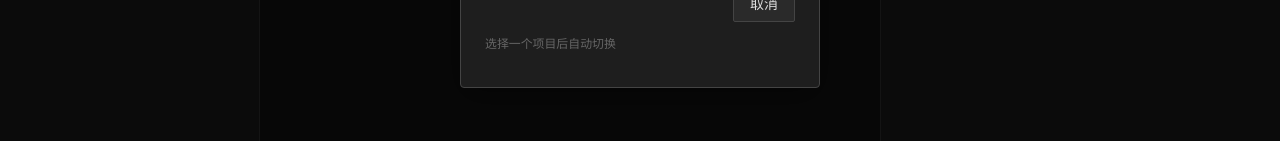
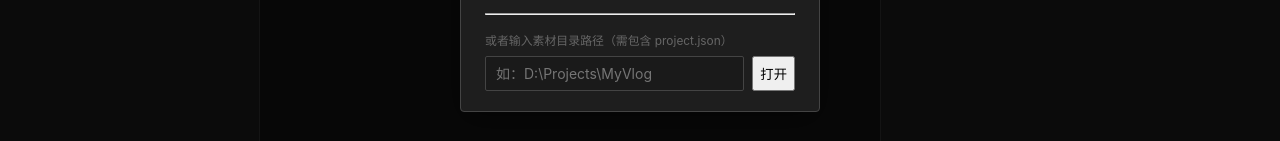
Before and after one commit to Leisurelybear/Clio, a plain HTML site: page vlog_tool/ui/static/index.html in a window 1280 px wide. Both pictures are taken after a click on the button "📂 打开项目". Shown: the part 425-566 px from the top of the page. Drawn offline with Linux system fonts and the light colour scheme; no server answers.

Commit message:
feat(ui): add output dir and custom path fields to project modals

```diff
--- a/vlog_tool/ui/static/index.html
+++ b/vlog_tool/ui/static/index.html
@@ -98,6 +98,8 @@
     <label>项目名称 <input id="np-name" type="text" placeholder="如：2025国庆巴黎行"></label>
     <label>素材目录 <input id="np-input-dir" type="text" placeholder="如：E:\Videos\Paris2025"></label>
     <p class="hint">素材目录需包含视频文件（.mp4/.mov/.mkv 等）</p>
+    <label>输出目录（可选） <input id="np-output-dir" type="text" placeholder="留空则自动创建到当前配置文件同级目录下"></label>
+    <p class="hint">指定存放压缩、分析结果等中间文件的目录路径</p>
     <div class="modal-actions">
       <button id="np-cancel" class="secondary">取消</button>
       <button id="np-create" class="primary">创建并切换</button>
@@ -116,7 +118,12 @@
     <div class="modal-actions">
       <button id="op-cancel" class="secondary">取消</button>
     </div>
-    <p class="hint" style="margin-top:12px;">选择一个项目后自动切换</p>
+    <hr style="margin:16px 0;border-color:var(--border);">
+    <p class="hint" style="margin-bottom:8px;">或者输入素材目录路径（需包含 project.json）</p>
+    <div style="display:flex;gap:8px;">
+      <input id="op-custom-path" type="text" placeholder="如：D:\Projects\MyVlog" style="flex:1;">
+      <button id="op-open-path" class="primary">打开</button>
+    </div>
   </div>
 </div>
 
```
